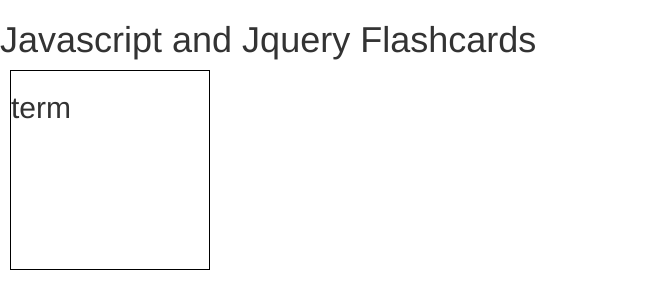
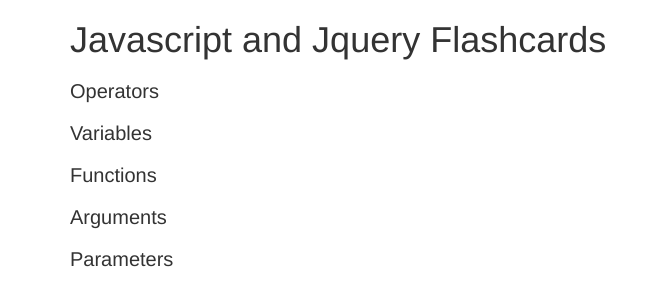
Before and after one commit to KChellis/flashcard, a plain HTML site: page index.html in a window 1280 px wide. Shown: the whole page, without its empty margins (0-668 px from the left). Drawn offline with Linux system fonts and the light colour scheme.

Commit message:
Add text content for cards and css styling

```diff
--- a/css/styles.css
+++ b/css/styles.css
@@ -1,10 +1,16 @@
 p {
   display: none;
+  font-size: 14px;
 }
 
 .card {
   border: 1px solid black;
-  width: 200px;
-  height: 200px;
-  margin: 10px;
+  width: 50%;
+  padding: 0px 20px 10px 20px;
+  margin-bottom: 10px;
+  background-color: lightblue;
 }
+
+h2 {
+  font-size: 20px;
+}
--- a/index.html
+++ b/index.html
@@ -8,11 +8,27 @@
     <meta charset="utf-8">
     <title>Javascript and Jquery Flashcards</title>
   </head>
-  <body>
+  <body class="container">
     <h1>Javascript and Jquery Flashcards</h1>
-    <div class="card">
-      <h2>term</h2>
-      <p>definition</p>
+    <div>
+      <h2>Operators</h2>
+      <p>JavaScript operators are used to assign values, compare values, perform arithmetic operations, and more.</p>
+    </div>
+    <div>
+      <h2>Variables</h2>
+      <p>JavaScript variables are containers for storing data values.</p>
+    </div>
+    <div>
+      <h2>Functions</h2>
+      <p>A function is a JavaScript procedure—a set of statements that performs a task or calculates a value. To use a function, you must define it somewhere in the scope from which you wish to call it. See also the exhaustive reference chapter about JavaScript functions to get to know the details.</p>
+    </div>
+    <div>
+      <h2>Arguments</h2>
+      <p>An argument of a function is a specific input in the function, also known as an independent variable. The argument object contains an array of the arguments used when the function was called (invoked).</p>
+    </div>
+    <div>
+      <h2>Parameters</h2>
+      <p>Parameter is variable in the declaration of function.</p>
     </div>
   </body>
 </html>
--- a/js/scripts.js
+++ b/js/scripts.js
@@ -1,5 +1,6 @@
 $(function(){
-  $("h2").click(function(){
-    $("p").slideToggle();
+  $("div").click(function(){
+    $(this).find("p").toggle();
+    $(this).toggleClass("card");
   });
 });
```
